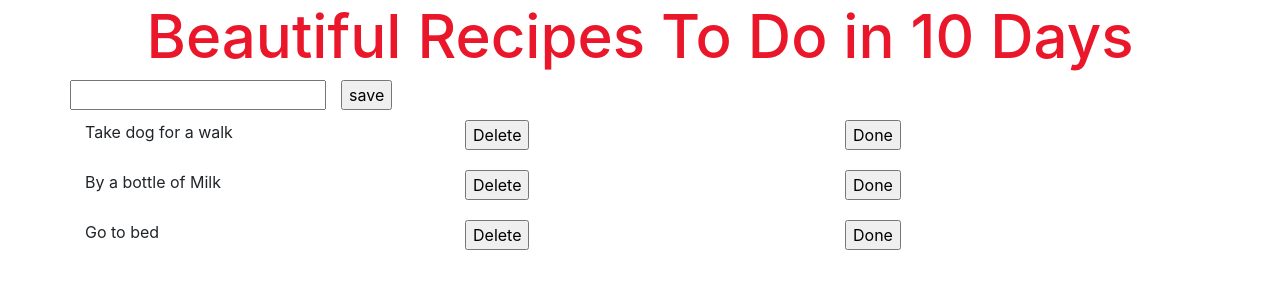
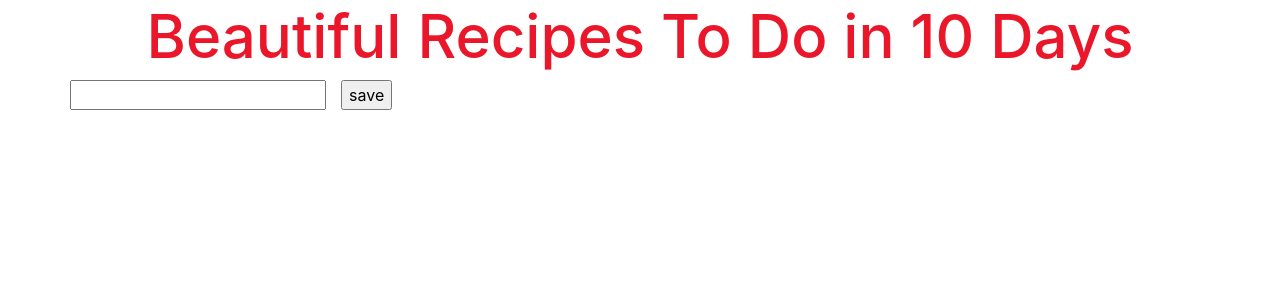
Before and after one commit to chisnallc/todo-app-frontend, a React app: page / in a window 1280 px wide. Shown: the top 300 px of the page. Built offline with nearby package versions, Linux system fonts and the light colour scheme.

Commit message:
addition of tasks

```diff
--- a/src/Components/TaskList.js
+++ b/src/Components/TaskList.js
@@ -6,28 +6,11 @@ import React from 'react';
 
     render() {
 
-         let listOfTasks = [
-            {
-                id: 1,
-                description: "Take dog for a walk",
-                completed: false
-            },
-            {
-                id: 2,
-                description: "By a bottle of Milk",
-                completed: false
-            },
-            {
-                id: 3,
-                description: "Go to bed",
-                completed: false
-            },
-        ];
 
         return (
             <div>
                 {
-                    listOfTasks.map((task, i) =>
+                    this.props.tasks.map((task, i) =>
                         <Task taskDescription={task.description} key={i} />
                     )
                 }
```
Lines whose indentation alone changed are shown as unchanged.
